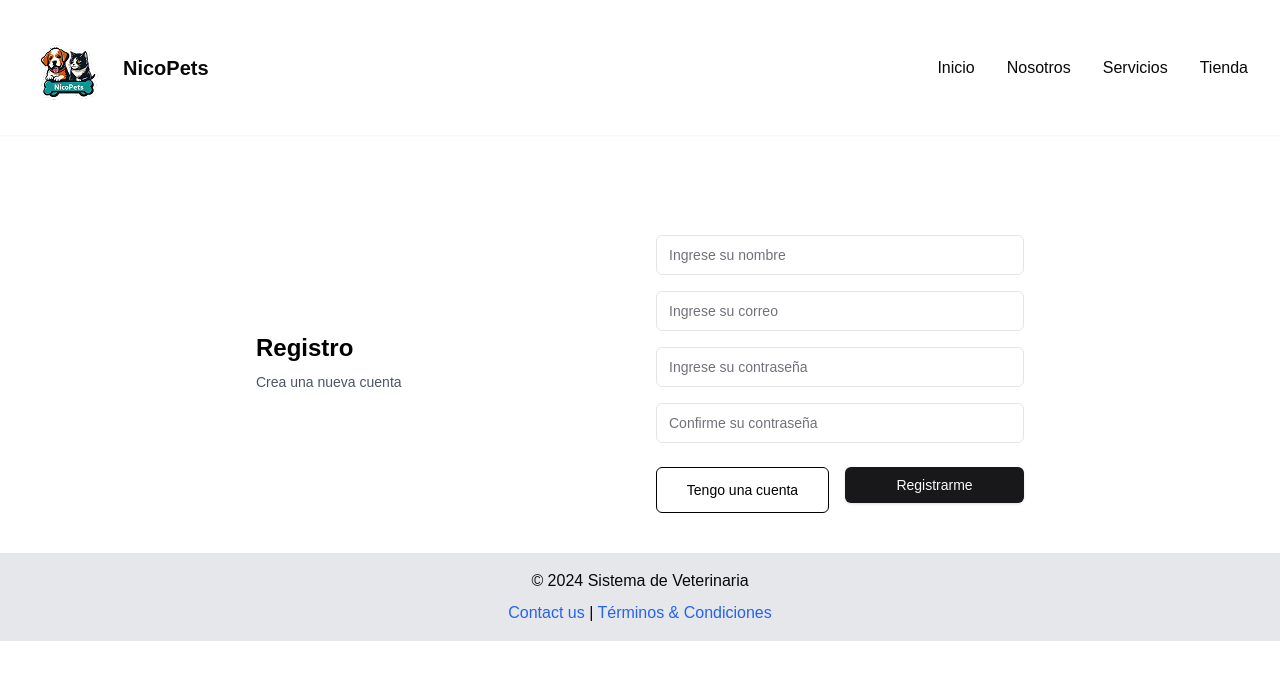
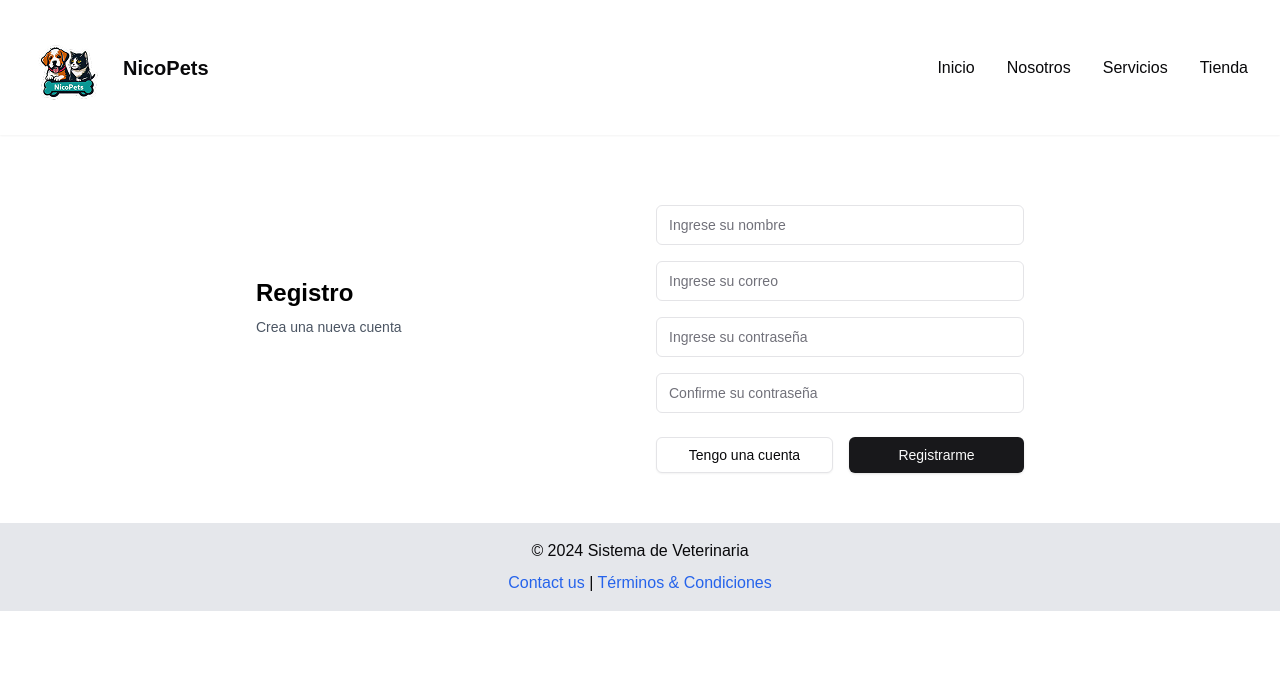
Before and after one commit to belencita12/IISS2, a Next.js app: page /register in a window 1280 px wide. Shown: the top 680 px of the page. Built offline with nearby package versions, Linux system fonts and the light colour scheme.

Commit message:
Cambios visuales de la pagina realizados

```diff
--- a/src/app/register/page.tsx
+++ b/src/app/register/page.tsx
@@ -3,8 +3,9 @@
 import type React from "react"
 import { useState } from "react"
 import Link from "next/link"
+import { useRouter } from "next/navigation"
+import { Button } from "@/components/ui/button"
 import { ValidatedInput } from "@/components/global/ValidatedInput"
-import { Button } from "@/components/ui/button";
 
 interface IFormData {
     username: string
@@ -23,6 +24,7 @@ export default function RegisterForm() {
 
     const [error, setError] = useState<string | null>(null);
     const [success, setSuccess] = useState<string | null>(null);
+    const router = useRouter();
 
     const handleSubmit = async (e: React.FormEvent) => {
         e.preventDefault();
@@ -67,7 +69,7 @@ export default function RegisterForm() {
             setFormData({ username: "", email: "", password: "", confirmPassword: "" });
 
             setTimeout(() => {
-                window.location.href = "/login";
+                router.push("/login");
             }, 2000);
         } catch (error) {
             setError("Error de conexión. Inténtalo nuevamente.");
@@ -82,8 +84,7 @@ export default function RegisterForm() {
     }
 
     return (
-        //Hola
-        <div className="mt-[100px] flex items-center justify-center px-4 sm:px-6 lg:px-8">
+        <div className="mt-[30px] mb-[50px] flex items-center justify-center px-4 sm:px-6 lg:px-8">
             <div className="flex flex-col sm:flex-row justify-between items-center w-full max-w-3xl mx-auto gap-x-8">
                 <div className="w-full sm:w-1/2 text-center sm:text-left mb-6 sm:mb-0">
                     <h1 className="text-2xl font-semibold text-black m-0">Registro</h1>
@@ -93,6 +94,7 @@ export default function RegisterForm() {
                     <form onSubmit={handleSubmit} className="flex flex-col gap-4">
                         {error && <p className="text-red-500 text-sm">{error}</p>}
                         {success && <p className="text-green-500 text-sm">{success}</p>}
+                        <br />
 
                         <ValidatedInput
                             type="text"
@@ -131,12 +133,10 @@ export default function RegisterForm() {
                         />
 
                         <div className="flex flex-col sm:flex-row gap-4 mt-2">
-                            <Link href="/login" className="flex-1 px-3 py-3 border border-black rounded-md bg-transparent text-black text-sm text-center hover:bg-gray-50">
-                                Tengo una cuenta
-                            </Link>
-                            <Button type="submit" className="flex-1">
-                                Registrarme
+                            <Button variant="outline" className="flex-1" asChild>
+                                <Link href="/login">Tengo una cuenta</Link>
                             </Button>
+                            <Button type="submit" className="flex-1">Registrarme</Button>
                         </div>
                     </form>
                 </div>
--- a/src/lib/auth/options.ts
+++ b/src/lib/auth/options.ts
@@ -44,7 +44,7 @@ const authOptions: NextAuthOptions = {
           throw new Error("Username or password is incorrect");
         }
         return {
-          id: user.username, // o cualquier identificador único
+          id: user.id,
           username: user.username,
           token: user.token,
           roles: user.roles,
@@ -56,7 +56,7 @@ const authOptions: NextAuthOptions = {
   callbacks: {
     async jwt({ token, user }) {
       if (user) {
-        token.id = user.id;
+        token.id = user.id as number;
         token.username = user.username;
         token.roles = user.roles;
       }
@@ -64,6 +64,7 @@ const authOptions: NextAuthOptions = {
     },
     async session({ token, session }) {
       if (token) {
+        session.user.id = token.id;
         session.user.username = token.username;
         session.user.roles = token.roles;
       }
--- a/src/lib/auth/signin-response.type.ts
+++ b/src/lib/auth/signin-response.type.ts
@@ -1,4 +1,5 @@
 export interface SigninResponse {
+    id: number;
     username: string;
     roles: string[];
     token: string
--- a/src/lib/auth/types.ts
+++ b/src/lib/auth/types.ts
@@ -3,7 +3,7 @@ import "next-auth";
 
 declare module "next-auth" {
   interface User {
-    id?: string;
+    id: number;
     username: string;
     token: string;
     roles: string[];
@@ -11,6 +11,7 @@ declare module "next-auth" {
 
   interface Session {
     user: {
+      id: number;
       username: string;
       token: string;
       roles: string[];
@@ -20,6 +21,7 @@ declare module "next-auth" {
 
 declare module "next-auth/jwt" {
   interface JWT {
+    id: number;
     username: string;
     token: string;
     roles: string[];
```
